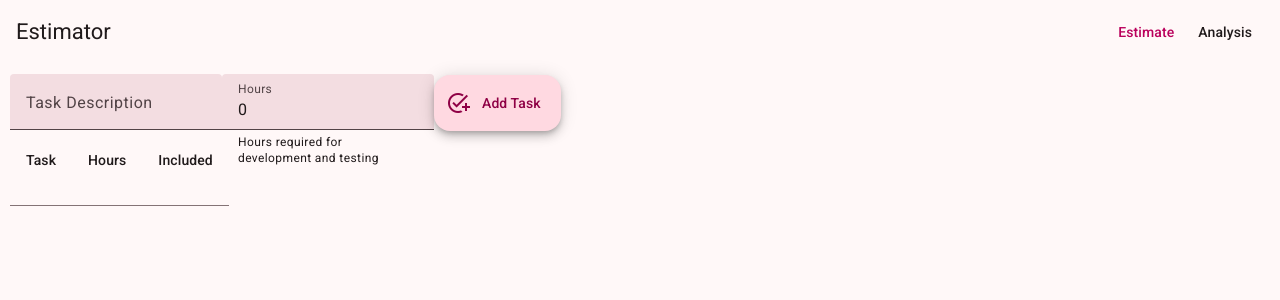
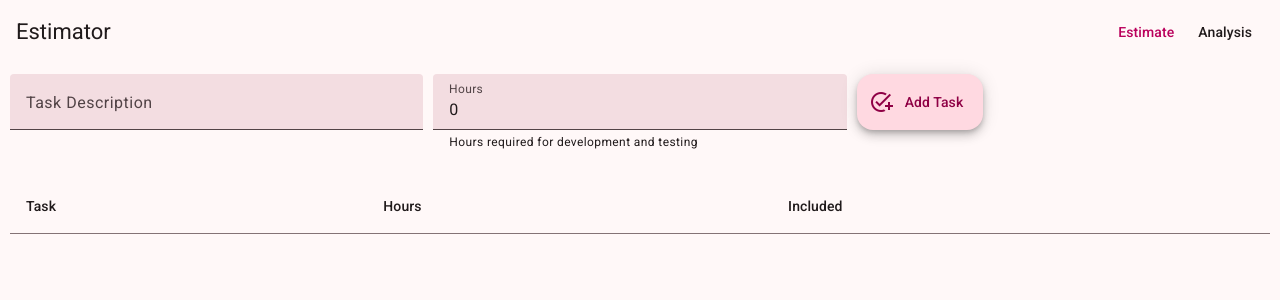
Before and after one commit to SabaSabaXYZ/estimator, an Angular app: page / in a window 1280 px wide. Shown: the top 300 px of the page. Built offline with nearby package versions, Linux system fonts and the light colour scheme.

Commit message:
Updated styling for Estimate

```diff
--- a/src/app/estimate/estimate.html
+++ b/src/app/estimate/estimate.html
@@ -1,17 +1,26 @@
+<div class="section">
+  <span class="item">
     <mat-form-field>
       <mat-label>Task Description</mat-label>
       <input type="text" matInput [formField]="addTaskForm.description">
     </mat-form-field>
+  </span>
+  <span class="item">
     <mat-form-field>
       <mat-label>Hours</mat-label>
       <input type="number" matInput [formField]="addTaskForm.hours">
       <mat-hint>Hours required for development and testing</mat-hint>
     </mat-form-field>
+  </span>
+  <span class="item">
     <button matFab extended (click)="addTask()">
       <mat-icon>add_task</mat-icon>
       Add Task
     </button>
-<mat-table [dataSource]="dataSource">
+  </span>
+</div>
+<div class="section">
+  <table mat-table [dataSource]="dataSource">
     <ng-container matColumnDef="description">
       <th mat-header-cell *matHeaderCellDef>Task</th>
       <td mat-cell *matCellDef="let element">{{ element.description }}</td>
@@ -24,6 +33,7 @@
       <th mat-header-cell *matHeaderCellDef>Included</th>
       <td mat-cell *matCellDef="let element">{{ element.enabled }}</td>
     </ng-container>
-  <tr mat-header-row *matHeaderRowDef="displayedColumns"></tr>
+    <tr mat-header-row *matHeaderRowDef="displayedColumns; sticky: true;"></tr>
     <tr mat-row *matRowDef="let row; columns: displayedColumns;"></tr>
-</mat-table>
+  </table>
+</div>
--- a/src/app/estimate/estimate.scss
+++ b/src/app/estimate/estimate.scss
@@ -0,0 +1,20 @@
+div.section {
+  display: flex;
+  width: 100%;
+  gap: 10px;
+
+  .item {
+    flex: 1;
+    mat-form-field {
+      width: 100%;
+    }
+  }
+
+  mat-table {
+    width: 100%;
+  }
+}
+
+div.section + div.section {
+  margin-top: 2em;
+}
```
Lines whose indentation alone changed are shown as unchanged.
